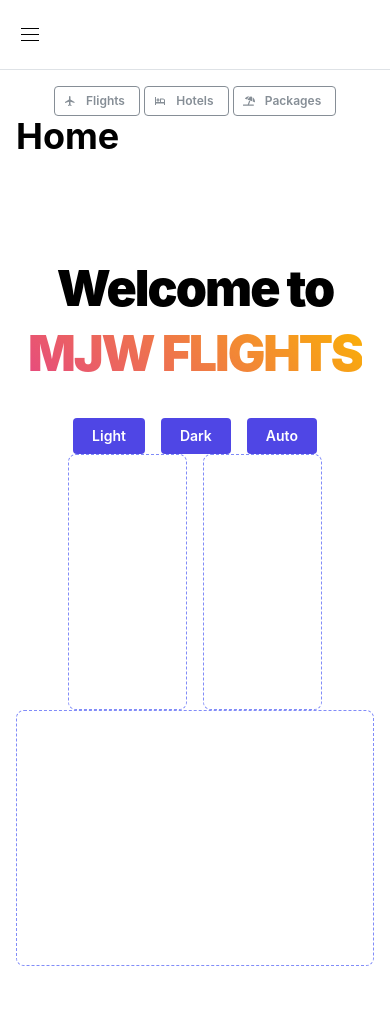
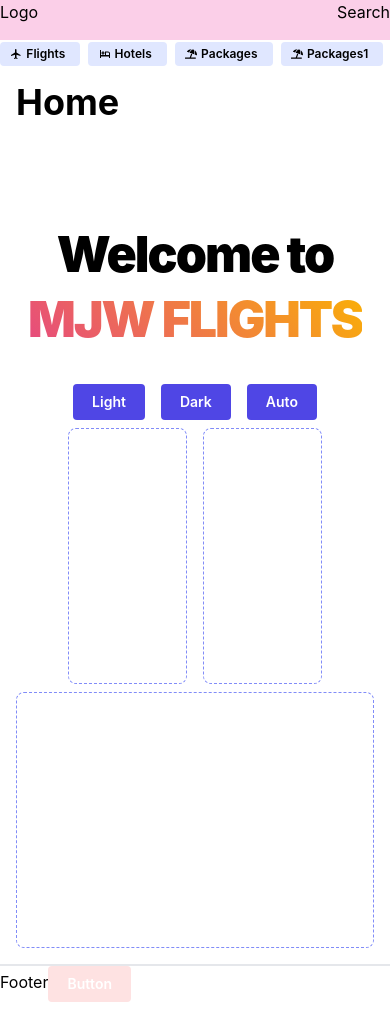
Before and after one commit to kunalshukla11/mjw-app, a Next.js app: page / in a window 390 px wide. Before the commit the page ends 982 px from the top, so only its background shows below. Built offline with nearby package versions, Linux system fonts and the light colour scheme.

Commit message:
MJW-1:Milestone of using own app shell

```diff
--- a/package.json
+++ b/package.json
@@ -54,7 +54,8 @@
     "postcss": "^8.4.35",
     "postcss-preset-mantine": "1.13.0",
     "postcss-simple-vars": "^7.0.1",
-    "prettier": "^3.0.3",
+    "prettier": "^3.2.5",
+    "prettier-plugin-tailwindcss": "^0.5.11",
     "stylelint": "^15.11.0",
     "stylelint-config-standard-scss": "^11.1.0",
     "tailwindcss": "^3.4.1",
--- a/src/app/page.tsx
+++ b/src/app/page.tsx
@@ -1,4 +1,4 @@
-import { Group } from '@mantine/core';
+import { Button, Group, ScrollArea } from '@mantine/core';
 import { Welcome } from '@/src/components/Welcome/Welcome';
 import MainLayout from '@/src/components/layout/MainLayout';
 import { ColorSchemeToggle } from '@/src/components/ColorSchemeToggle/ColorSchemeToggle';
@@ -7,15 +7,14 @@ import UnderHeaderNav from '../components/layout/UnderHeaderNav';
 export default function HomePage() {
   return (
     <MainLayout>
-      <UnderHeaderNav />
-      <span className='font-bold text-4xl'>Home</span>
+      <span className='text-4xl font-bold'>Home</span>
       <Welcome route='FLIGHTS' />
       <ColorSchemeToggle />
       <Group align='center' justify='center'>
-        <div className='border-dashed border border-indigo-400 w-1/3 h-64 rounded-lg' />
-        <div className='border-dashed border border-indigo-400 w-1/3 h-64 rounded-lg' />
+        <div className='h-64 w-1/3 rounded-lg border border-dashed border-indigo-400' />
+        <div className='h-64 w-1/3 rounded-lg border border-dashed border-indigo-400' />
       </Group>
-      <div className='border-dashed border border-indigo-400 w-full h-64 rounded-lg' />
+      <div className='h-64 w-full rounded-lg border border-dashed border-indigo-400' />
     </MainLayout>
   );
 }
--- /dev/null
+++ b/src/components/layout/Header.tsx
@@ -0,0 +1,58 @@
+import React from 'react';
+import Link from 'next/link';
+import { Button, NavLink, ScrollArea } from '@mantine/core';
+import { NAV_ITEMS } from '@/src/constants';
+import HeaderNavItem from './HeaderNavItem';
+
+export default function Header() {
+  return (
+    <>
+      {/* Main header Part */}
+      <div className='relative top-0 z-10 flex h-10 w-full justify-between bg-pink-200 md:sticky md:h-16 md:border-b'>
+        <div>Logo</div>
+        <div className='hidden items-center md:flex'>
+          {NAV_ITEMS.map((item, idx) => (
+            <HeaderNavItem key={idx} navItem={item} />
+          ))}
+        </div>
+        <div>Search</div>
+      </div>
+      {/* SubHeaderPart only for mobile */}
+      <div className='sticky top-0 z-10 flex md:hidden'>
+        <div className='grid  grid-cols-1'>
+          <div className='flex space-x-2 overflow-x-auto bg-white'>
+            {NAV_ITEMS.map((item) => (
+              <Link href={item.path} key={item.title}>
+                <Button
+                  classNames={{ root: 'bg-indigo-100 h-6 w-fit', section: 'mr-[4px]' }}
+                  size='xs'
+                  variant='subtle'
+                  color='black'
+                  leftSection={item.icon}
+                >
+                  {item.title}
+                </Button>
+              </Link>
+            ))}
+          </div>
+        </div>
+      </div>
+
+      {/* <div className='flex overflow-x-auto bg-green-100  md:hidden'>
+        {NAV_ITEMS.map((item) => (
+          <Link href={item.path} key={item.title}>
+            <Button
+              classNames={{ root: 'bg-indigo-100 h-6 w-fit', section: 'mr-[4px]' }}
+              size='xs'
+              variant='subtle'
+              color='black'
+              leftSection={item.icon}
+            >
+              {item.title}
+            </Button>
+          </Link>
+        ))}
+      </div> */}
+    </>
+  );
+}
--- a/src/components/layout/HeaderNavItem.tsx
+++ b/src/components/layout/HeaderNavItem.tsx
@@ -9,9 +9,8 @@ export default function HeaderNavItem({ navItem }: { navItem: NavItem }) {
     (pathName === '/' && navItem.title === 'Flights') || pathName === navItem.path;
   return (
     <NavLink
-      style={{ flex: 1 }}
       className={`flex rounded-md px-3 py-2  hover:bg-indigo-50 hover:text-indigo-900 ${
-        shouldHighlight ? 'font-bold bg-indigo-200' : ''
+        shouldHighlight ? 'bg-indigo-200 font-bold' : ''
       }`}
       component={Link}
       href={navItem.path}
--- a/src/components/layout/MainLayout.tsx
+++ b/src/components/layout/MainLayout.tsx
@@ -1,44 +1,64 @@
 'use client';
 
 import React from 'react';
-import { AppShell, Burger, AspectRatio, Image, Group, rem } from '@mantine/core';
+import { AppShell, Burger, AspectRatio, Image, Group, rem, Button } from '@mantine/core';
 import { useDisclosure } from '@mantine/hooks';
 import HeaderNavItem from './HeaderNavItem';
 import { NAV_ITEMS } from '@/src/constants';
 import SideBarNavItem from './SideBarNavItem';
+import PageWrapper from './PageWrapper';
+import Header from './Header';
+
+// export default function MainLayout({ children }: { children: any }) {
+//   const [opened, { toggle }] = useDisclosure();
+//   return (
+//     <AppShell
+//       header={{ height: 70 }}
+//       navbar={{
+//         width: 300,
+//         breakpoint: 'sm',
+//         collapsed: { desktop: true, mobile: !opened },
+//       }}
+//       padding='md'
+//     >
+//       <AppShell.Header>
+//         <Group h='100%' px='md'>
+//           <Burger opened={opened} onClick={toggle} hiddenFrom='sm' size='sm' />
+//           <Group justify='center' style={{ flex: 1 }}>
+//             <Group ml='xl' gap={0} visibleFrom='sm'>
+//               {NAV_ITEMS.map((item, idx) => (
+//                 <HeaderNavItem key={idx} navItem={item} />
+//               ))}
+//             </Group>
+//           </Group>
+//         </Group>
+//       </AppShell.Header>
+
+//       <AppShell.Navbar py='md' px={4} className='h-full'>
+//         {NAV_ITEMS.map((item, idx) => (
+//           <SideBarNavItem key={idx} navItem={item} />
+//         ))}
+//       </AppShell.Navbar>
+
+//       <AppShell.Main>{children}</AppShell.Main>
+//     </AppShell>
+//   );
+// }
 
 export default function MainLayout({ children }: { children: any }) {
-  const [opened, { toggle }] = useDisclosure();
   return (
-    <AppShell
-      header={{ height: 70 }}
-      navbar={{
-        width: 300,
-        breakpoint: 'sm',
-        collapsed: { desktop: true, mobile: !opened },
-      }}
-      padding='md'
-    >
-      <AppShell.Header>
-        <Group h='100%' px='md'>
-          <Burger opened={opened} onClick={toggle} hiddenFrom='sm' size='sm' />
-          <Group justify='center' style={{ flex: 1 }}>
-            <Group ml='xl' gap={0} visibleFrom='sm'>
-              {NAV_ITEMS.map((item, idx) => (
-                <HeaderNavItem key={idx} navItem={item} />
-              ))}
-            </Group>
-          </Group>
-        </Group>
-      </AppShell.Header>
+    <div className='flex'>
+      {/* navbar will come here */}
+      <main className='flex-1'>
+        {/* header will come here */}
+        <Header />
+        <PageWrapper>{children}</PageWrapper>
 
-      <AppShell.Navbar py='md' px={4} className='h-full'>
-        {NAV_ITEMS.map((item, idx) => (
-          <SideBarNavItem key={idx} navItem={item} />
-        ))}
-      </AppShell.Navbar>
-
-      <AppShell.Main>{children}</AppShell.Main>
-    </AppShell>
+        <div id='footer' className='h-16 w-full border-t-2'>
+          Footer
+          <Button classNames={{ root: 'bg-red-100' }}>Button</Button>
+        </div>
+      </main>
+    </div>
   );
 }
--- /dev/null
+++ b/src/components/layout/PageWrapper.tsx
@@ -0,0 +1,5 @@
+import React from 'react';
+
+export default function PageWrapper({ children }: { children: any }) {
+  return <div className='flex flex-col space-y-2 px-4 pb-4 pt-4'>{children}</div>;
+}
--- a/src/constants.tsx
+++ b/src/constants.tsx
@@ -7,4 +7,6 @@ export const NAV_ITEMS: NavItem[] = [
   { title: 'Flights', path: '/flights', icon: <MdFlight /> },
   { title: 'Hotels', path: '/hotels', icon: <RiHotelBedLine /> },
   { title: 'Packages', path: '/packages', icon: <FaUmbrellaBeach /> },
+  { title: 'Packages1', path: '/packages', icon: <FaUmbrellaBeach /> },
+  { title: 'Packages2', path: '/packages', icon: <FaUmbrellaBeach /> },
 ];
--- a/src/theme.ts
+++ b/src/theme.ts
@@ -18,5 +18,12 @@ export const theme = createTheme({
       '#312e81',
     ],
   },
+  breakpoints: {
+    xs: '40em',
+    sm: '48em',
+    md: '64em',
+    lg: '80em',
+    xl: '96em',
+  },
   /* Pgot your mantine theme override here */
 });
```
Also changed, not shown: .prettierrc.js, 2 other files (tests, documents, lock files or other folders).
